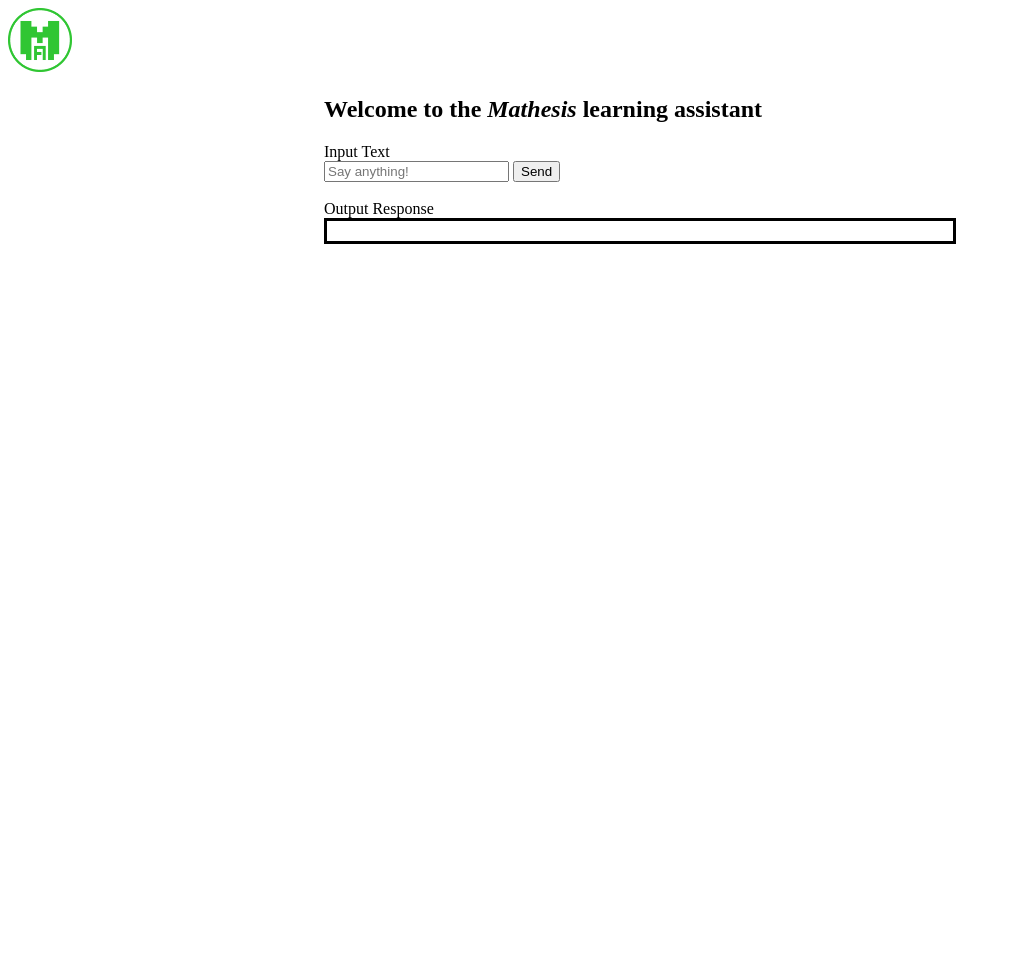
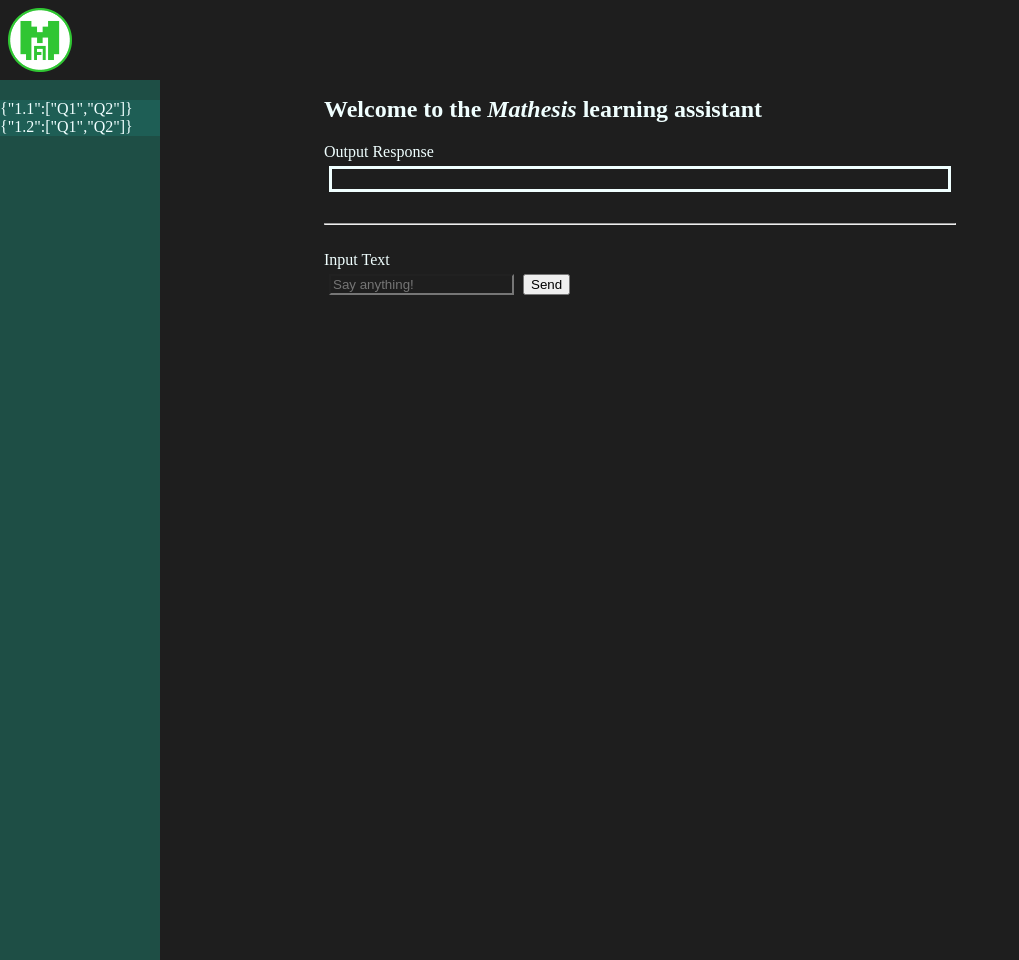
Before and after one commit to GPT-Pedagogy/GPT-Pedagogy, a Flask app: page / in a window 1280 px wide. Shown: the whole page, without its empty margins (0-1019 px from the left). Run offline with Flask 2, Linux system fonts and the light colour scheme; parts of the project's set-up code (start-up, migrations or seed data) failed here and were passed over.

Commit message:
badicLessons

```diff
--- a/app.py
+++ b/app.py
@@ -9,8 +9,16 @@
     return render_template('index.html')
 
 
+@app.route('/lessons', methods=['GET'])
+def get_lessons():
+    return {"lessons": [
+        {"1.1": ["Q1", "Q2"]},
+        {"1.2": ["Q1", "Q2"]}
+    ]}
+
+
 @app.route('/input', methods=['POST'])
-def form_input():
+def get_input():
     input_text = request.json["inputText"]
     print("Input text", input_text)
     chat.submit(input_text)
--- a/static/index.css
+++ b/static/index.css
@@ -1,3 +1,21 @@
+#sidenav {
+    height: 100%;
+    width: 160px;
+    position: fixed;
+    z-index: 1;
+    top: 0;
+    left: 0;
+    background-color: #1e4e45;
+    overflow-x: hidden;
+    padding-top: 20px;
+    margin-top: 80px;
+}
+
+.navElement {
+    display: block;
+    background-color: #1e5e55;
+}
+
 .speechBubble {
     width: fit-content;
     padding: 5px;
@@ -13,3 +31,15 @@
 .mathesisSpeech {
     background-color: lightgray;
 }
+
+#output {
+    border: 3px solid azure;
+    min-height: 20px;
+    margin: 5px;
+}
+
+#inputText {
+    background-color: #1e1e1e;
+    color: azure;
+    margin: 5px;
+}
--- a/static/index.js
+++ b/static/index.js
@@ -1,27 +1,40 @@
-USER_SPEAKER = 0
-MATHESIS_SPEAKER = 1
-TYPING = `<p class="speechBubble mathesisSpeech">...</p>`
+"use strict";
 
-function hello(){
-    console.log("Hello there");
+const USER_SPEAKER = 0;
+const MATHESIS_SPEAKER = 1;
+const TYPING = `<p class="speechBubble mathesisSpeech">...</p>`;
+
+function sendInput(){
     let inputText = document.getElementById("inputText").value;
     document.getElementById("inputText").value = "";
-    addOutput(USER_SPEAKER, inputText)
+    addOutput(USER_SPEAKER, inputText);
     // Add typing
-    document.getElementById("output").innerHTML += TYPING
+    document.getElementById("output").innerHTML += TYPING;
     fetch('/input', {
         method: 'POST',
-        headers: {
-            'Accept': 'application/json',
-            'Content-Type': 'application/json'
-        },
+        headers: {'Accept': 'application/json', 'Content-Type': 'application/json'},
         body: JSON.stringify({ "inputText": inputText })
     }).then(response => response.json()).then(response => {
         console.log(JSON.stringify(response));
         // Remove typing
         let tmp = document.getElementById("output").innerHTML;
         document.getElementById("output").innerHTML = tmp.replace(TYPING, "");
-        addOutput(MATHESIS_SPEAKER, response["content"])
+        addOutput(MATHESIS_SPEAKER, response["content"]);
+    });
+}
+
+function loadLessons(){
+    console.log("Getting lessons...");
+    fetch('/lessons', {
+        method: 'GET'
+    }).then(response => response.json()).then(response => {
+        console.log("Lessons:", JSON.stringify(response));
+        let lessons = response["lessons"];
+        let sideNav = document.getElementById("sidenav");
+        for(let lesson of lessons){
+            console.log("Lesson:", lesson);
+            sideNav.innerHTML += `<div class="navElement">${JSON.stringify(lesson)}</div>`;
+        }
     });
 }
 
@@ -32,3 +45,7 @@
         ${speakerName+text}
     </p>`;
 }
+
+window.onload = () => {
+  loadLessons();
+};
--- a/templates/index.html
+++ b/templates/index.html
@@ -1,5 +1,5 @@
 <!DOCTYPE html>
-<html lang="en">
+<html lang="en" style="background-color: #1e1e1e; color: azure">
 <head>
     <meta charset="UTF-8">
     <title>Mathesis</title>
@@ -9,17 +9,19 @@
 </head>
 <body>
     <img src="{{ url_for('static', filename='mathesis.png') }}" style="width: 64px">
+    <div id="sidenav"></div>
     <div style="margin: auto; width: 50%">
         <h2>Welcome to the <i>Mathesis</i> learning assistant</h2>
-    <form action="javascript:hello()">
+
+        <span>Output Response</span><br>
+        <div id="output"></div>
+        <br><hr><br>
+
+        <form action="javascript:sendInput()">
             <label for="inputText">Input Text</label><br>
             <input id="inputText" name="inputText" type="text" placeholder="Say anything!">
             <input id="submitText" type="submit" value="Send">
         </form>
-    <br>
-    <span>Output Response</span><br>
-    <div id="output" style="border: 3px solid black; min-height: 20px"></div>
     </div>
-
 </body>
 </html>
```
Lines whose indentation alone changed are shown as unchanged.
